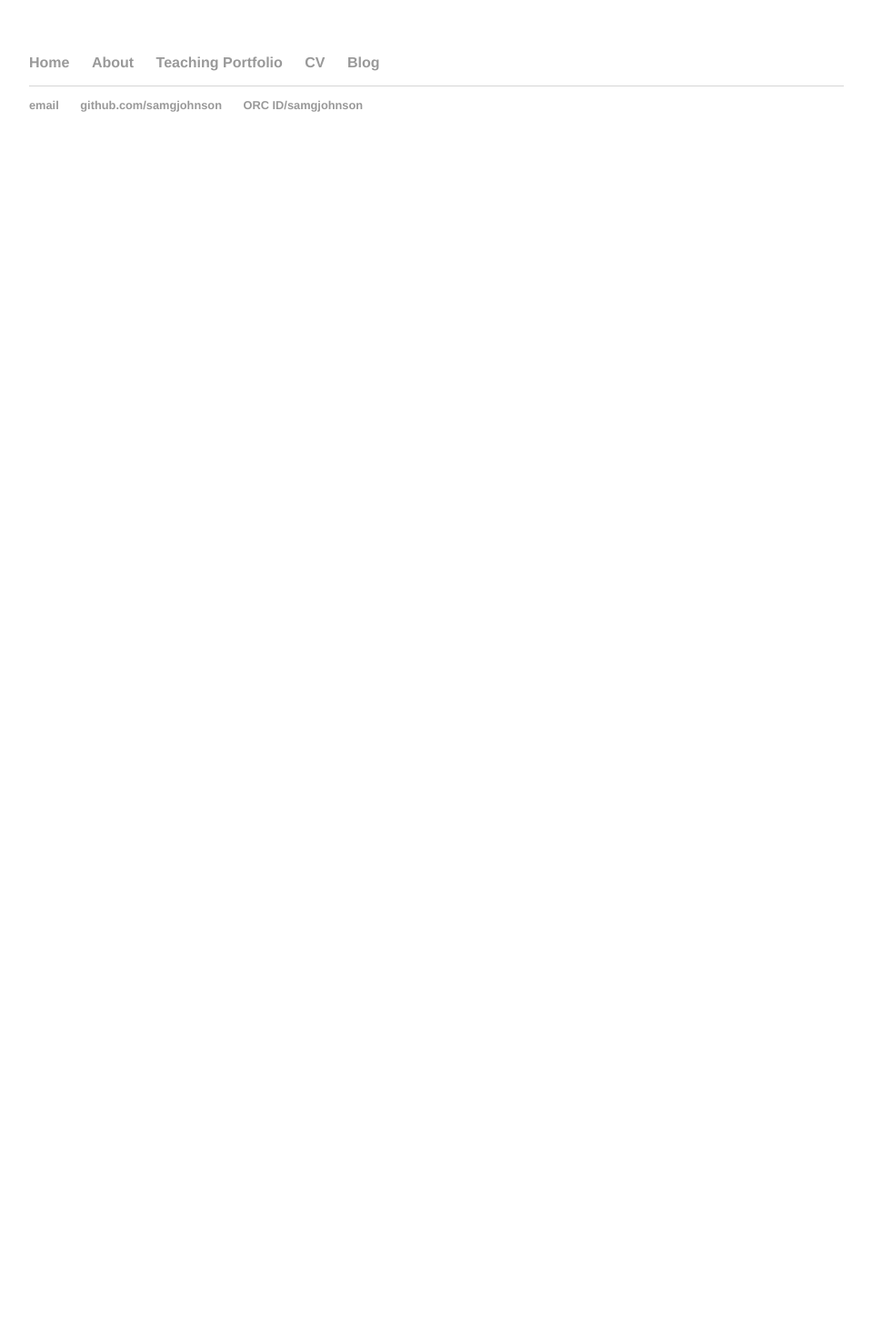
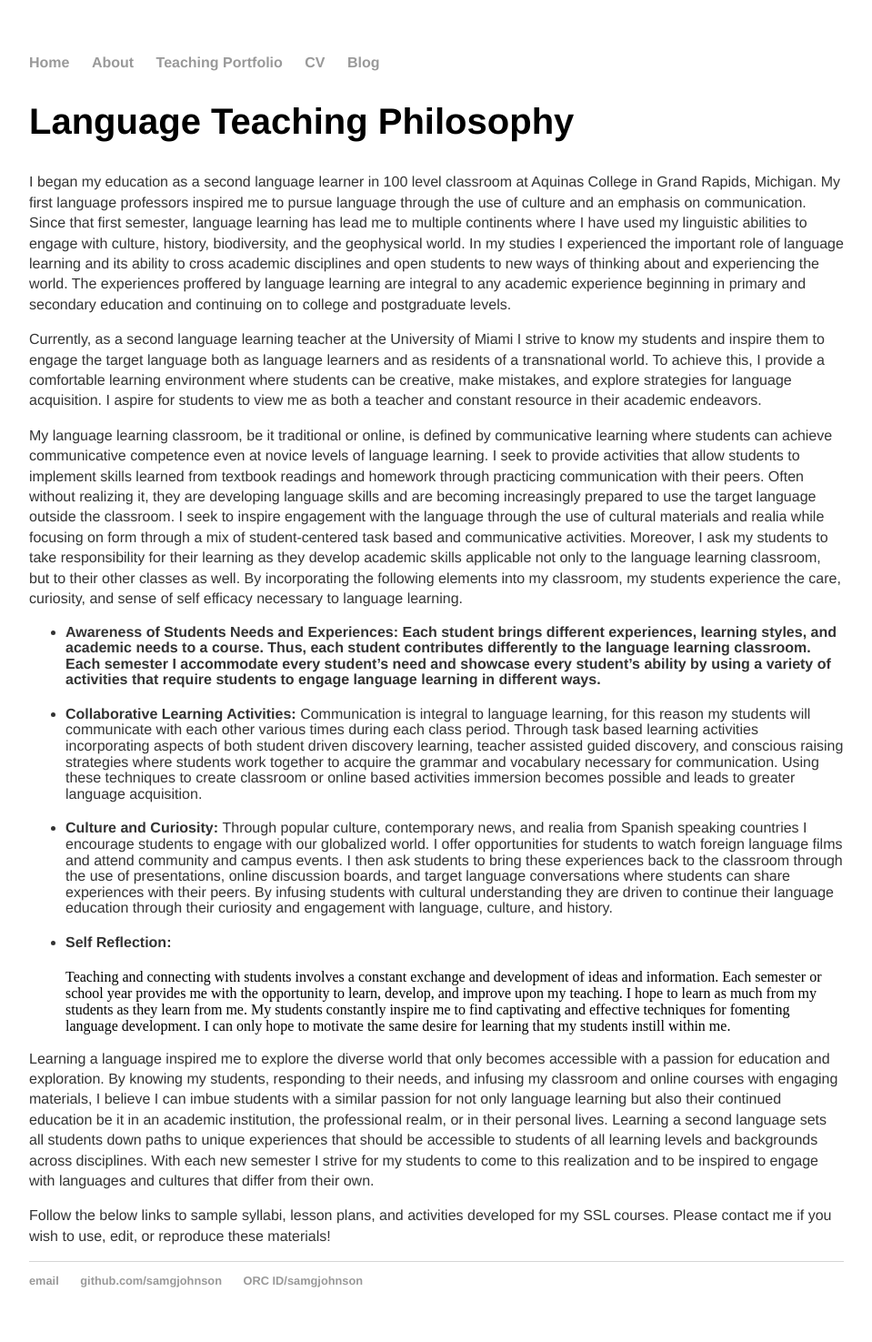
Before and after one commit to samgjohnson/samgjohnson.github.io, a Jekyll site: the page built from teaching portfolio/index.html, in a window 1280 px wide. Shown: the whole page at 91% size, without its empty margins (160-1119 px from the left). Built offline with Jekyll 4.4.1, drawn with Linux system fonts in a browser that asks for light colours; before the commit the page ends 900 px from its top, so only the background shows below that.

Commit message:
css and teaching philosphy

```diff
--- a/teaching portfolio/index.html
+++ b/teaching portfolio/index.html
@@ -2,3 +2,16 @@
 layout: default
 title: Teaching Portfolio
 ---
+<h2>Language Teaching Philosophy</h2>
+<p>I began my education as a second language learner in 100 level classroom at Aquinas College in Grand Rapids, Michigan. My first language professors inspired me to pursue language through the use of culture and an emphasis on communication. Since that first semester, language learning has lead me to multiple continents where I have used my linguistic abilities to engage with culture, history, biodiversity, and the geophysical world. In my studies I experienced the important role of language learning and its ability to cross academic disciplines and open students to new ways of thinking about and experiencing the world. The experiences proffered by language learning are integral to any academic experience beginning in primary and secondary education and continuing on to college and postgraduate levels.</p>
+<p>Currently, as a second language learning teacher at the University of Miami I strive to know my students and inspire them to engage the target language both as language learners and as residents of a transnational world. To achieve this, I provide a comfortable learning environment where students can be creative, make mistakes, and explore strategies for language acquisition. I aspire for students to view me as both a teacher and constant resource in their academic endeavors.</p>
+<p>My language learning classroom, be it traditional or online, is defined by communicative learning where students can achieve communicative competence even at novice levels of language learning. I seek to provide activities that allow students to implement skills learned from textbook readings and homework through practicing communication with their peers. Often without realizing it, they are developing language skills and are becoming increasingly prepared to use the target language outside the classroom. I seek to inspire engagement with the language through the use of cultural materials and realia while focusing on form through a mix of student-centered task based and communicative activities. Moreover, I ask my students to take responsibility for their learning as they develop academic skills applicable not only to the language learning classroom, but to their other classes as well. By incorporating the following elements into my classroom, my students experience the care, curiosity, and sense of self efficacy necessary to language learning.</p>
+<ul>
+  <li><b>Awareness of Students Needs and Experiences: Each student brings different experiences, learning styles, and academic needs to a course. Thus, each student contributes differently to the language learning classroom. Each semester I accommodate every student’s need and showcase every student’s ability by using a variety of activities that require students to engage language learning in different ways.</b></li>
+  <li><b>Collaborative Learning Activities: </b>Communication is integral to language learning, for this reason my students will communicate with each other various times during each class period. Through task based learning activities incorporating aspects of both student driven discovery learning, teacher assisted guided discovery, and conscious raising strategies where students work together to acquire the grammar and vocabulary necessary for communication. Using these techniques to create classroom or online based activities immersion becomes possible and leads to greater language acquisition. </li>
+  <li><b>Culture and Curiosity: </b>Through popular culture, contemporary news, and realia from Spanish speaking countries I encourage students to engage with our globalized world. I offer opportunities for students to watch foreign language films and attend community and campus events. I then ask students to bring these experiences back to the classroom through the use of presentations, online discussion boards, and target language conversations where students can share experiences with their peers. By infusing students with cultural understanding they are driven to continue their language education through their curiosity and engagement with language, culture, and history.</li>
+  <li><b>Self Reflection: </b></li>Teaching and connecting with students involves a constant exchange and development of ideas and information. Each semester or school year provides me with the opportunity to learn, develop, and improve upon my teaching. I hope to learn as much from my students as they learn from me. My students constantly inspire me to find captivating and effective techniques for fomenting language development. I can only hope to motivate the same desire for learning that my students instill within me.
+</ul>
+<p>Learning a language inspired me to explore the diverse world that only becomes accessible with a passion for education and exploration. By knowing my students, responding to their needs, and infusing my classroom and online courses with engaging materials, I believe I can imbue students with a similar passion for not only language learning but also their continued education be it in an academic institution, the professional realm, or in their personal lives. Learning a second language sets all students down paths to unique experiences that should be accessible to students of all learning levels and backgrounds across disciplines. With each new semester I strive for my students to come to this realization and to be inspired to engage with languages and cultures that differ from their own.
+</p>
+<p>Follow the below links to sample syllabi, lesson plans, and activities developed for my SSL courses. Please contact me if you wish to use, edit, or reproduce these materials!</p>
```
